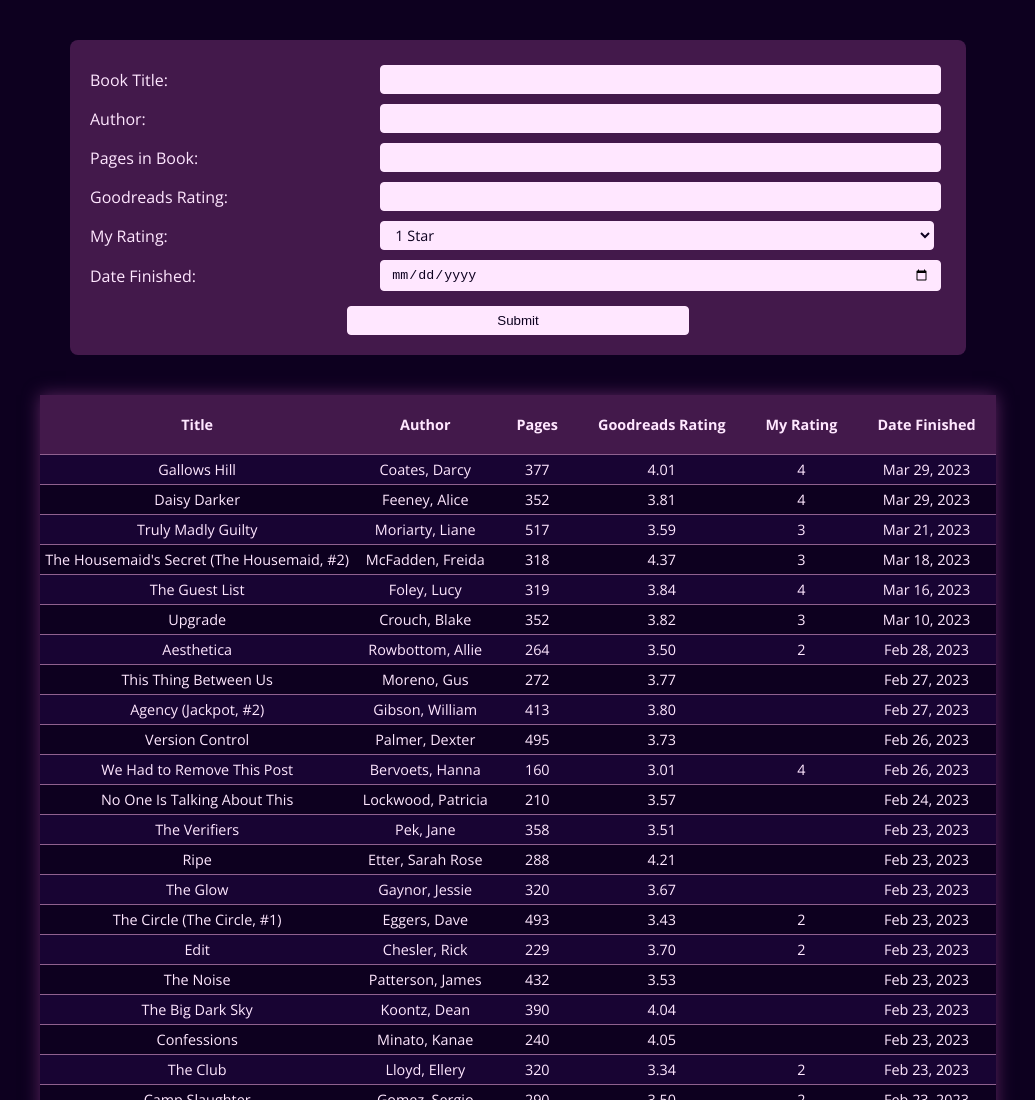
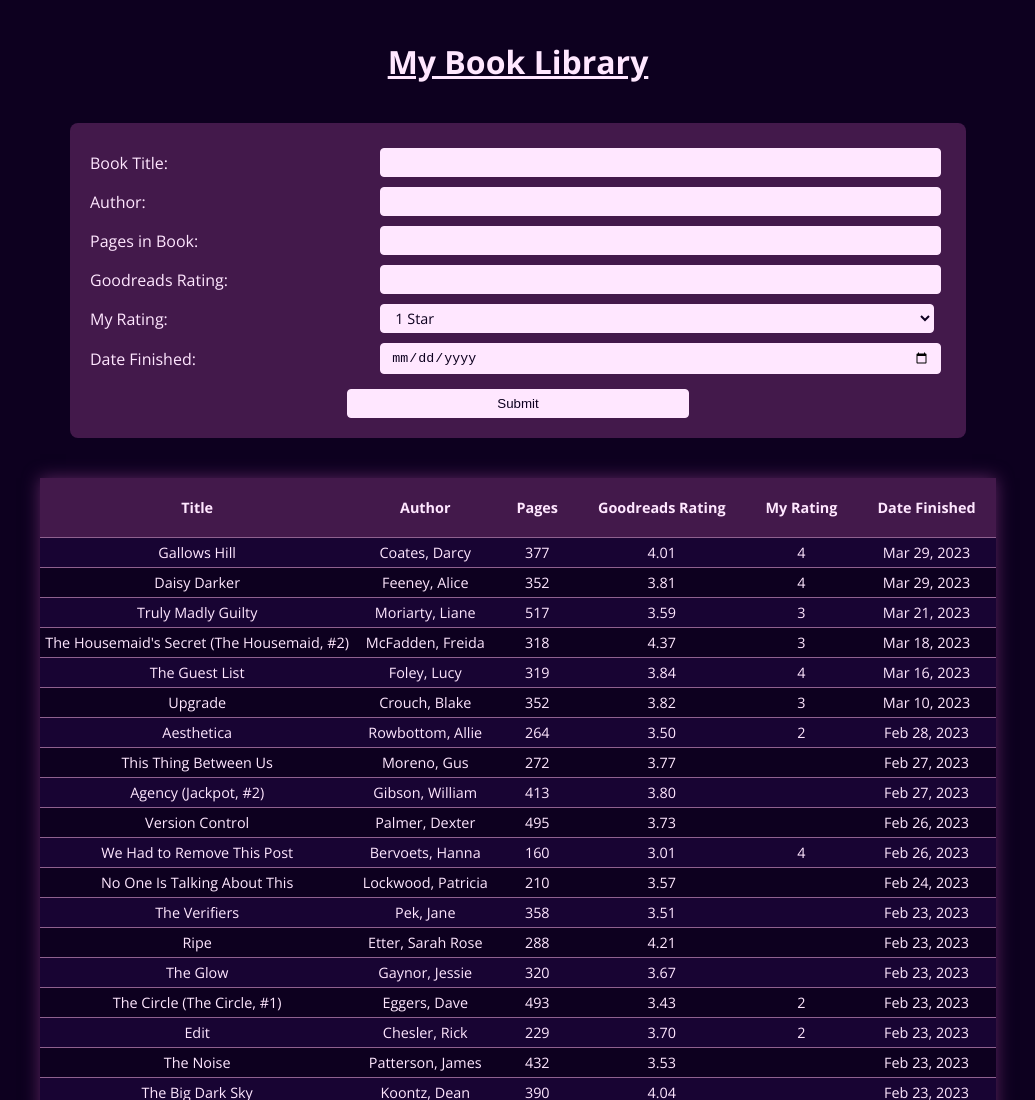
Before and after one commit to athenacats/goodreads, a website: page index.html in a window 1280 px wide. Shown: the top 1100 px of the page, without its empty margins (122-1157 px from the left). Drawn offline with nearby package versions, Linux system fonts and the light colour scheme.

Commit message:
Add heading to page

```diff
--- a/index.html
+++ b/index.html
@@ -15,6 +15,7 @@
     <title>My Library</title>
   </head>
   <body>
+    <h1>My Book Library</h1>
     <form>
       <label for="booktitle">Book Title:</label>
       <input type="text" id="booktitle" name="booktitle">
--- a/style.css
+++ b/style.css
@@ -19,6 +19,12 @@ html {
   font-size: 1rem;
   background-color: var(--background-color);
   color: var(--text);
+}
+
+h1 {
+  margin: 40px auto;
+  text-align: center;
+  text-decoration: underline;
 }
 
 #myBooks,th, tr, td {
```
